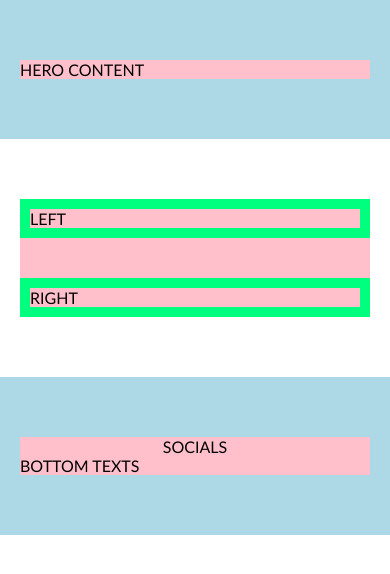
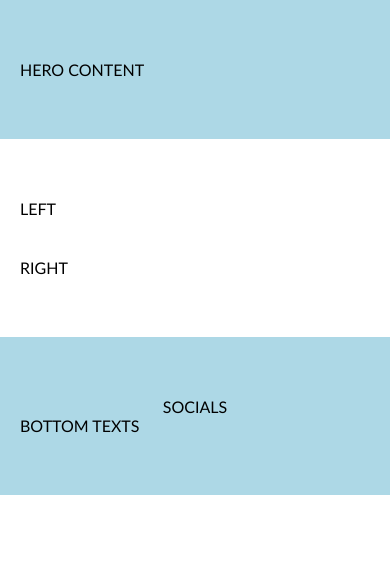
Before and after one commit to SilvijaZ/48-grupe-coming-soon, a website: page index.html in a window 390 px wide. Drawn offline with Linux system fonts and the light colour scheme.

Commit message:
new commit with responsive

```diff
--- a/css/main.css
+++ b/css/main.css
@@ -70,18 +70,18 @@ DIV RED PRIKLAUSO:
     gap: 40px 0; /*40px vertical, 0 horizontal*/
     width: 1000px;
     margin-left: calc(50% - 500px);
-    background-color: pink;
+    /*background-color: pink;*/
 }
 
 .container > .row-short{
     width: 600px;
     margin-left: calc(50% - 300px);
-    background-color: pink;
+    /*background-color: pink;*/
 }
 
 .container .column{
     width: 50%;
-    border: 10px solid springgreen;
+    /*border: 10px solid springgreen;*/
 }
 
 .container .column.short{
--- a/index.html
+++ b/index.html
@@ -20,22 +20,32 @@
 
     <main>
         <section class="container bg-blue">
-           <div class="row-short">HERO CONTENT</div>
+           <div class="row-short">
+            HERO CONTENT
+           </div>
         </section>
 
         <section class="container">
             <div class="row">
-                <div class="column">LEFT</div>
-                <div class="column short">RIGHT</div>
+                <div class="column">
+                    LEFT
+                </div>
+
+                <div class="column short">
+                    RIGHT
+                </div>
             </div>
         </section>
     </main>
 
     <footer class="container bg-blue">
-        <div class="row socials">
+        <div class="row">
             SOCIALS
-    </div>
-        <div class="row-short">BOTTOM TEXTS</div>
+        </div>
+
+        <div class="row-short">
+            BOTTOM TEXTS
+        </div>
     </footer>
 </body>
 
```
